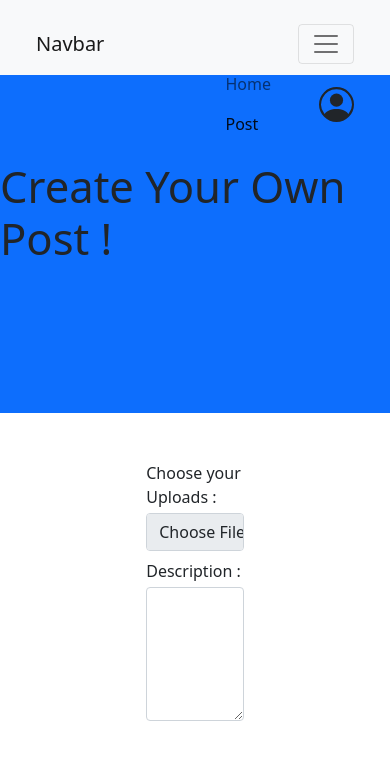
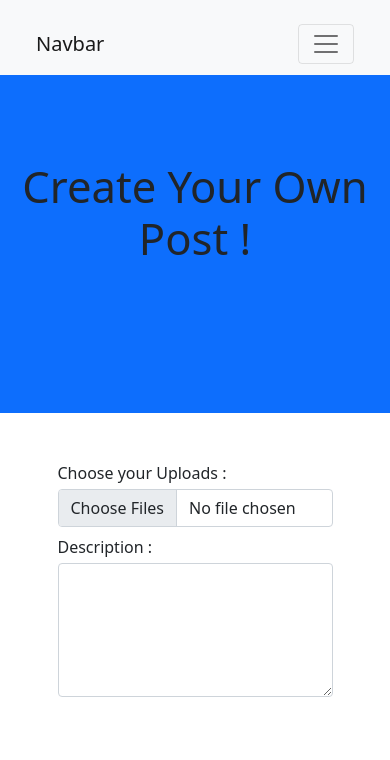
Before and after one commit to SpyAdrian/CFPT_Facebook, a PHP site: page /views/post.php in a window 390 px wide. Shown: the top 760 px of the page. Run offline with PHP 8.4, Linux system fonts and the light colour scheme.

Commit message:
Chapitre 1.3 - Responsive

```diff
--- a/views/post.php
+++ b/views/post.php
@@ -22,16 +22,17 @@
         <div class="container-fluid">
             <a class="navbar-brand" href="#">Navbar</a>
 
-            <button class="navbar-toggler" type="button" data-bs-toggle="collapse" data-bs-target="#navbarSupportedContent" aria-controls="navbarSupportedContent" aria-expanded="false" aria-label="Toggle navigation">
+            <button class="navbar-toggler" type="button" data-bs-toggle="collapse" data-bs-target="#navbarMain" aria-controls="navbarMain" aria-expanded="false" aria-label="Toggle navigation">
                 <span class="navbar-toggler-icon"></span>
             </button>
-            <div class="collapse navbar-collapse d-flex justify-content-end" id="navbarSupportedContent">
+            <div class="collapse navbar-collapse" id="navbarMain">
+                <div class="d-flex justify-content-end w-100">
                     <ul class="navbar-nav me-5">
                         <li class="nav-item">
-                        <a class="nav-link" aria-current="page" href="home.php">Home</a>
+                            <a class="nav-link active" aria-current="page" href="home.php">Home</a>
                         </li>
                         <li class="nav-item">
-                        <a class="nav-link active" aria-current="page" href="post.php">Post</a>
+                            <a class="nav-link" aria-current="page" href="post.php">Post</a>
                         </li>
                     </ul>
                     <div>
@@ -42,6 +43,7 @@
                     </div>
                 </div>
             </div>
+        </div>
     </nav>
 
 
@@ -49,13 +51,13 @@
 
     <!-- Banner -->
     <div class="w-100 h-40 bg-primary d-flex flex-column justify-content-center align-items-center">
-        <h1 class="display-1 pb-5">Create Your Own Post !</h1>
-        <h1 class="display-6"></h1>
+        <h1 class="text-center display-1 pb-5">Create Your Own Post !</h1>
+        <h1 class="text-center display-6"></h1>
     </div>
 
     <!-- Form -->
     <div class="d-flex flex-column justify-content-center align-items-center">
-        <form class="w-25 mt-5">
+        <form class="w-25 mt-5" style="min-width: 275px;">
             <div class="form-group mb-2">
                 <label class="mb-1" for="postFormUpload">Choose your Uploads : </label>
                 <input type="file" class="form-control" id="postFormUpload" accept="image/*" multiple>
```
Also changed, not shown: views/home.php (+6 -4 lines). Lines whose indentation alone changed are shown as unchanged.
